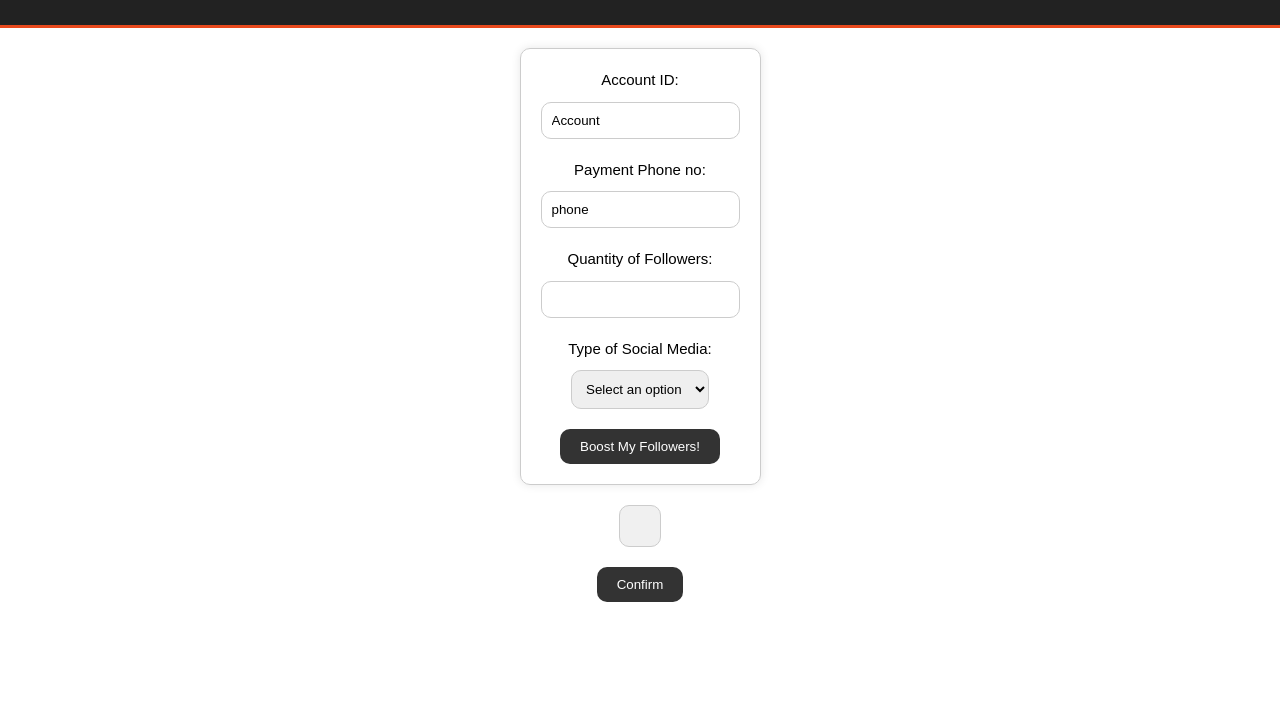
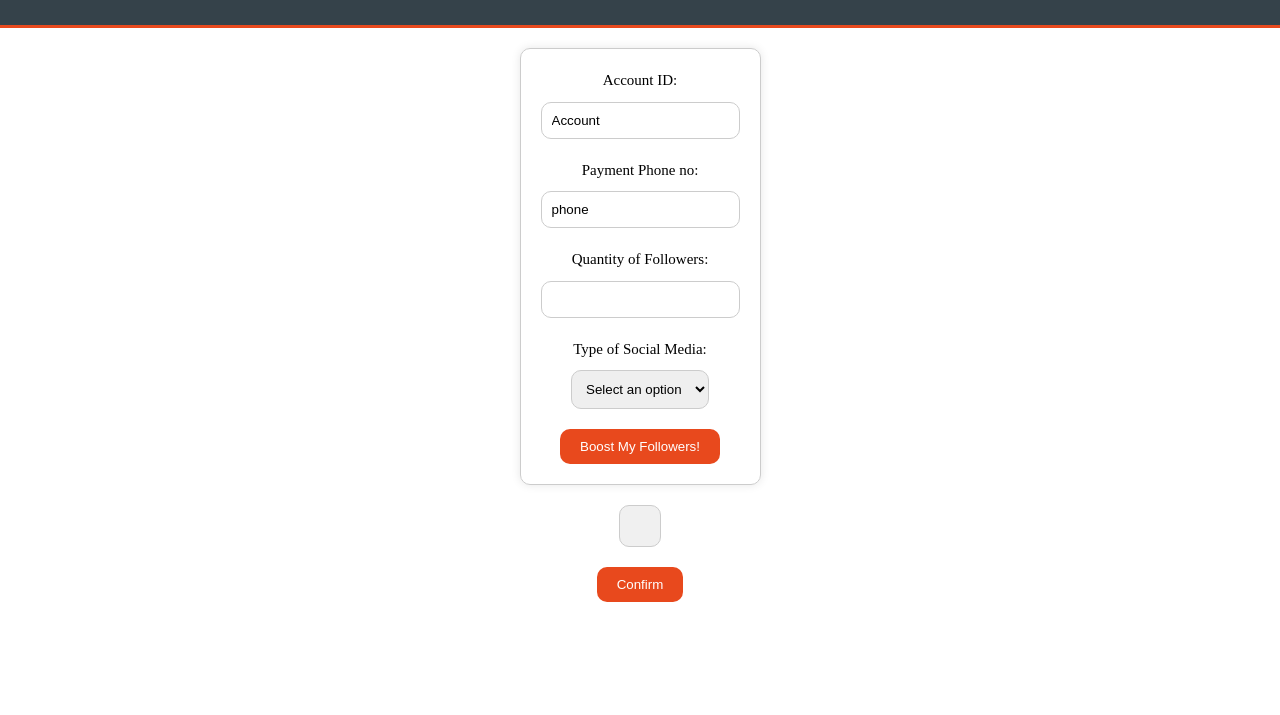
Before and after one commit to tumaini055/tprotech, a plain HTML site: page booster.html in a window 1280 px wide. Shown: the part 85-800 px from the top of the page. Drawn offline with nearby package versions, Linux system fonts and the light colour scheme; a script that the page names is missing.

Commit message:
Update booster.html

```diff
--- a/booster.html
+++ b/booster.html
@@ -6,7 +6,7 @@
     <title>tPRO TECH|Boosting Service</title>
     <link rel="stylesheet" href="stylesbooster.css">
     <link rel="stylesheet" href="stylesheet.css">
-    <link rel="stylesheet" href="stylebooster.css">
+
 
 </head>
 <body style="background-color: rgba(255, 255, 255, 0.842);">
```
